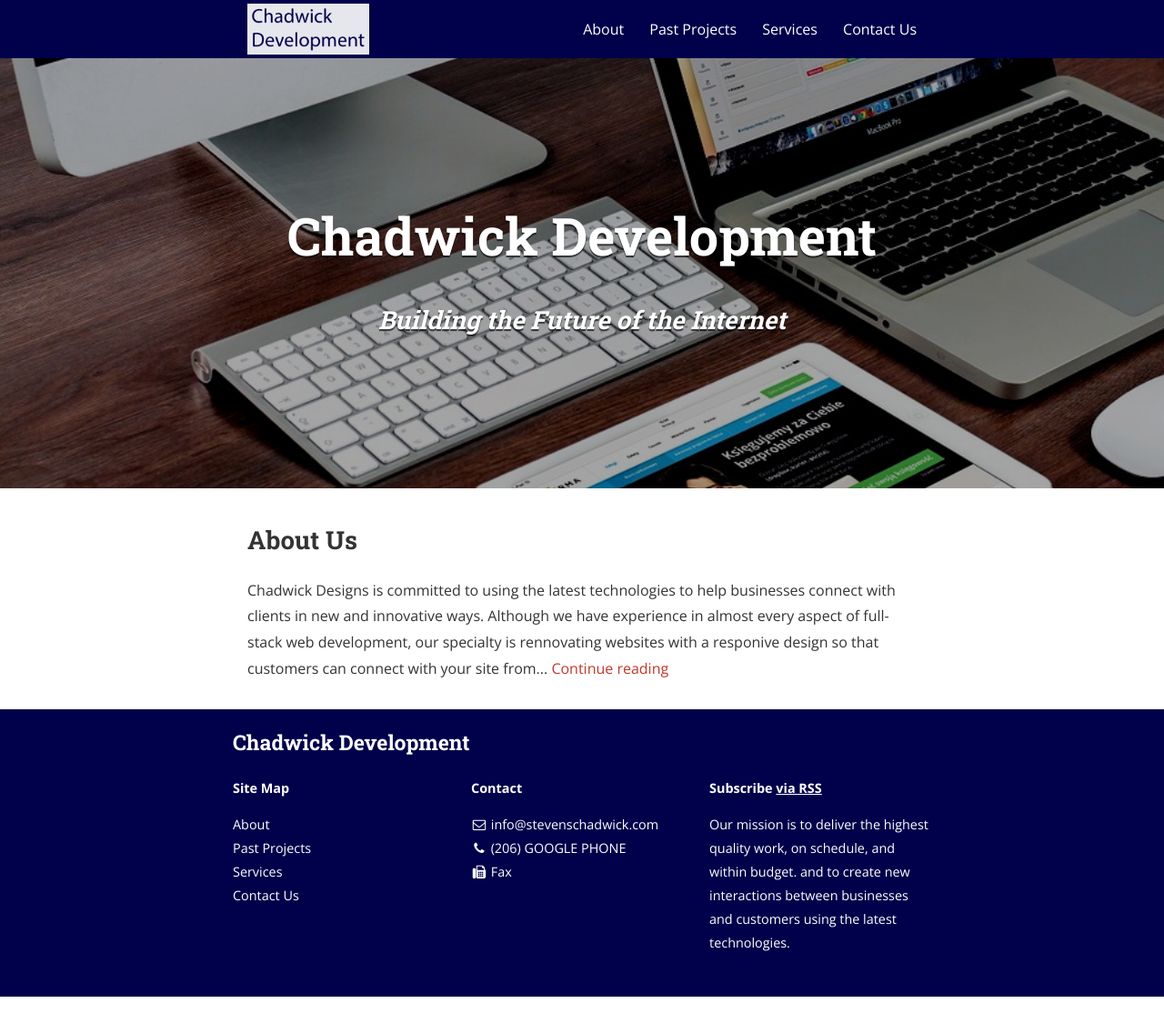
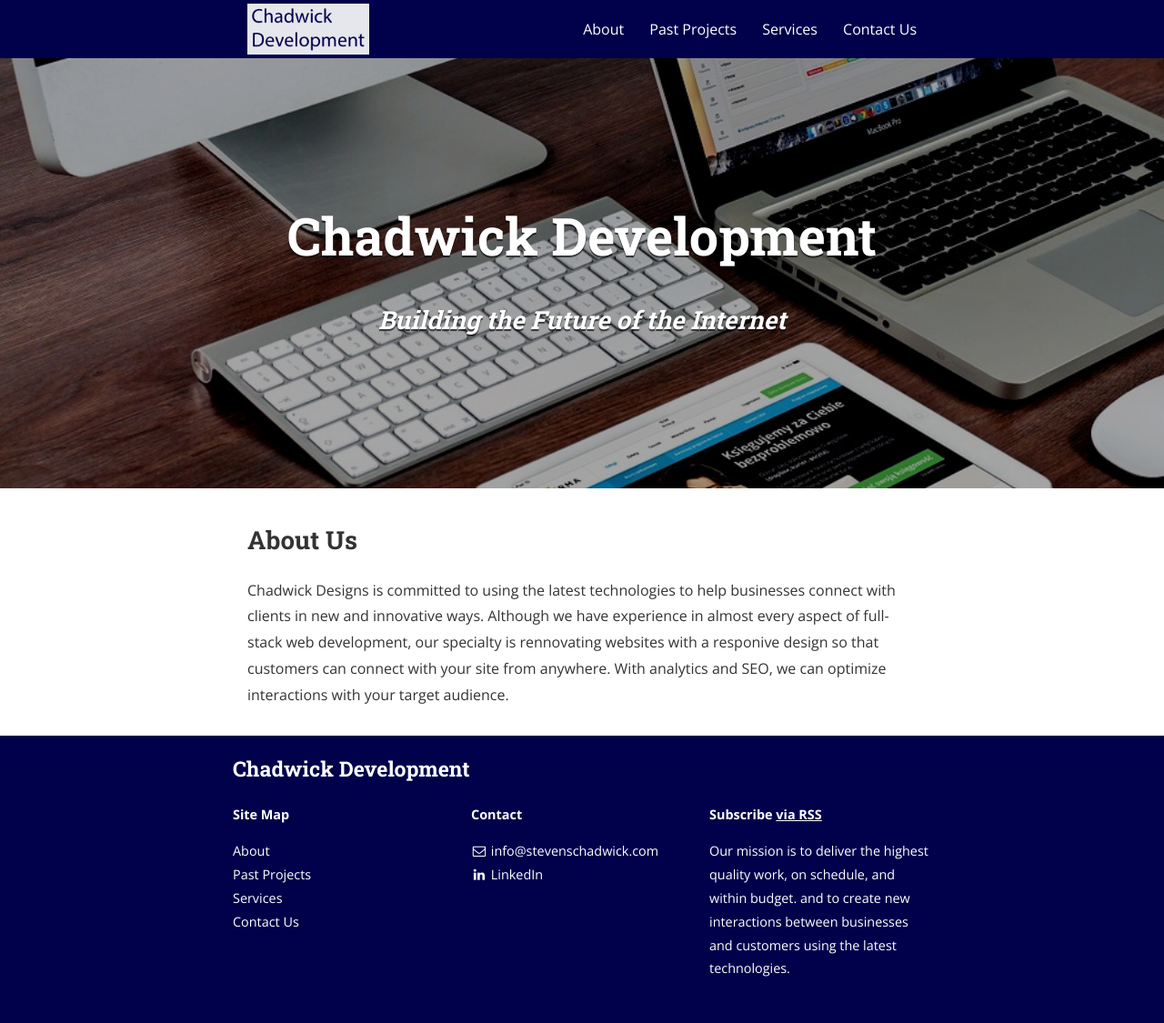
Before and after one commit to sschadwick/ChadwickDevelopment, a Jekyll site: the page built from index.html, in a window 1280 px wide. Shown: the whole page at 91% size. Built offline with Jekyll 4.4.1, drawn with Linux system fonts in a browser that asks for light colours; nearby versions of some CDN libraries; the list of posts is cut into pages by our own code; a style sheet for code colours, icons or effects is not loaded; before the commit the page ends 1096 px from its top, so only the background shows below that.

Commit message:
minor updates

```diff
--- a/_config.yml
+++ b/_config.yml
@@ -85,10 +85,10 @@ social:
 
   - name: LinkedIn
     icon: linkedin
-    username:
-    url:
+    username: LinkedIn
+    url: https://linkedin.com/in/stevenschadwick
     desc: Connect with me on LinkedIn
-    share: false
+    share: true
 
   - name: Phone
     icon: phone
--- a/_includes/footer.html
+++ b/_includes/footer.html
@@ -29,7 +29,7 @@
         </li>
 
         {% for social in site.social %}
-          {% if social.url != null %}
+          {% if social.share %}
           <li>
             <a href="{{ social.url }}" title="{{ social.desc }}">
               <i class="fa fa-{{ social.icon }}"></i>
--- a/index.html
+++ b/index.html
@@ -20,21 +20,8 @@ layout: default
       <a class="post-link" href="{{ post.url | prepend: site.baseurl }}">{{ post.title }}</a>
     </h2>
     <section class="post-excerpt" itemprop="description">
-
-      <p id="preview{{ post.nav }}">{{ post.content | strip_html | truncatewords: 50 }} <a class="link" id="{{ post.nav }}" onclick="toggleText(this)">{% if post.content.size > 300 %}Continue reading{% endif %}
-      </a>
-      <div class="hidden">{{ post.content }}
-      </div></p>
+      <div>{{ post.content }}</div>
     </section>
-
-    <script type="text/javascript">
-      function toggleText(context) {
-        context.parentNode.style.display = 'none';
-        var text = document.getElementsByClassName('hidden');
-        text[context.id].style.display = 'block';
-      }
-    </script>
-
   </li>
   {% if forloop.last == false %}
   <hr>
--- a/nav/services.html
+++ b/nav/services.html
@@ -13,6 +13,7 @@ nav: 2
       <li>Update existing site</li>
       <li>Responsive Design</li>
       <li>Managed Hosting</li>
+      <li>Experience with common CMS platforms</li>
     </ul>
   </div>
 
@@ -20,7 +21,8 @@ nav: 2
     <h3>FULL-STACK DEVELOPMENT</h3>
     <ul>
       <li>Web apps built to order!</li>
-      <li>Client: Angular.js, jQuery</li>
+      <li>Front End: HTML, CSS and JavaScript</li>
+      <li>Client Frameworks: Angular.js, jQuery</li>
       <li>Databases: MongoDB and MySQL</li>
       <li>Backend: Node.js API</li>
     </ul>
```
Also changed, not shown: other parts of nav/services.html (+1 -1 lines), 1 other file.
